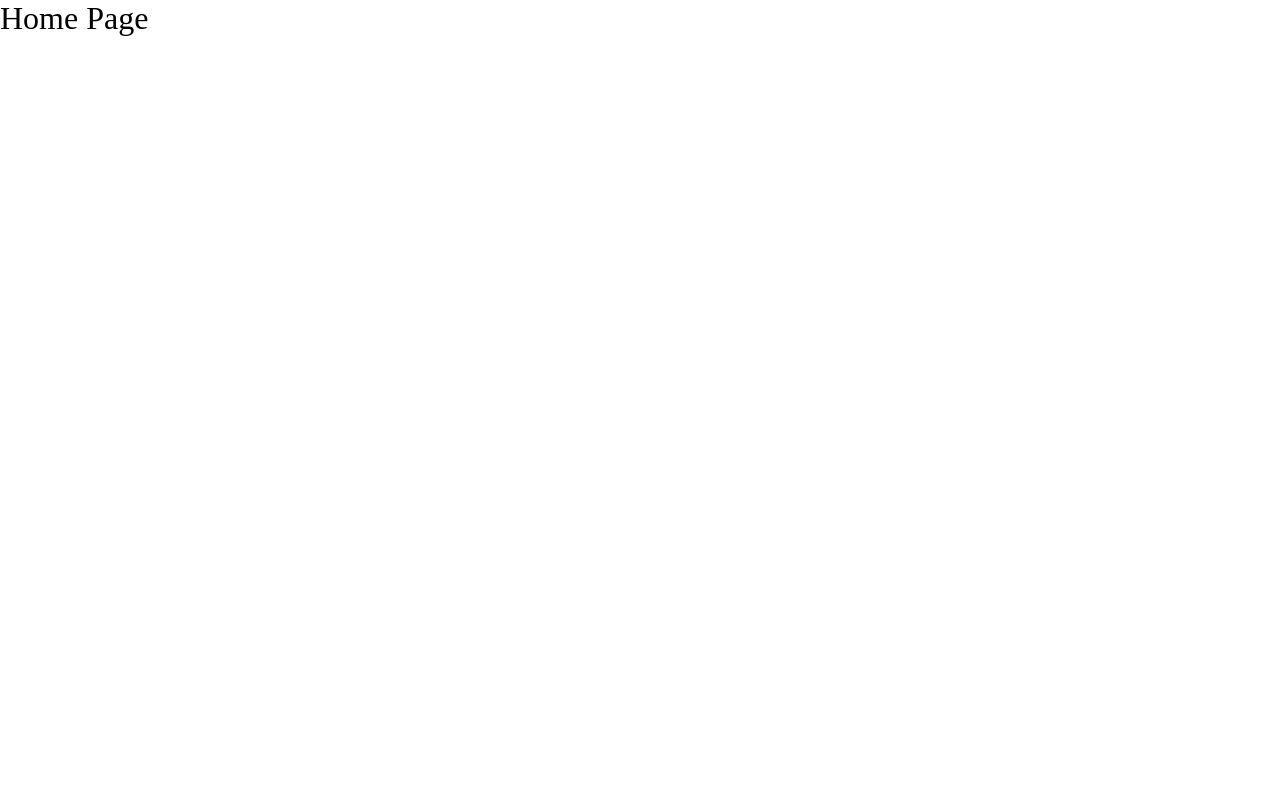
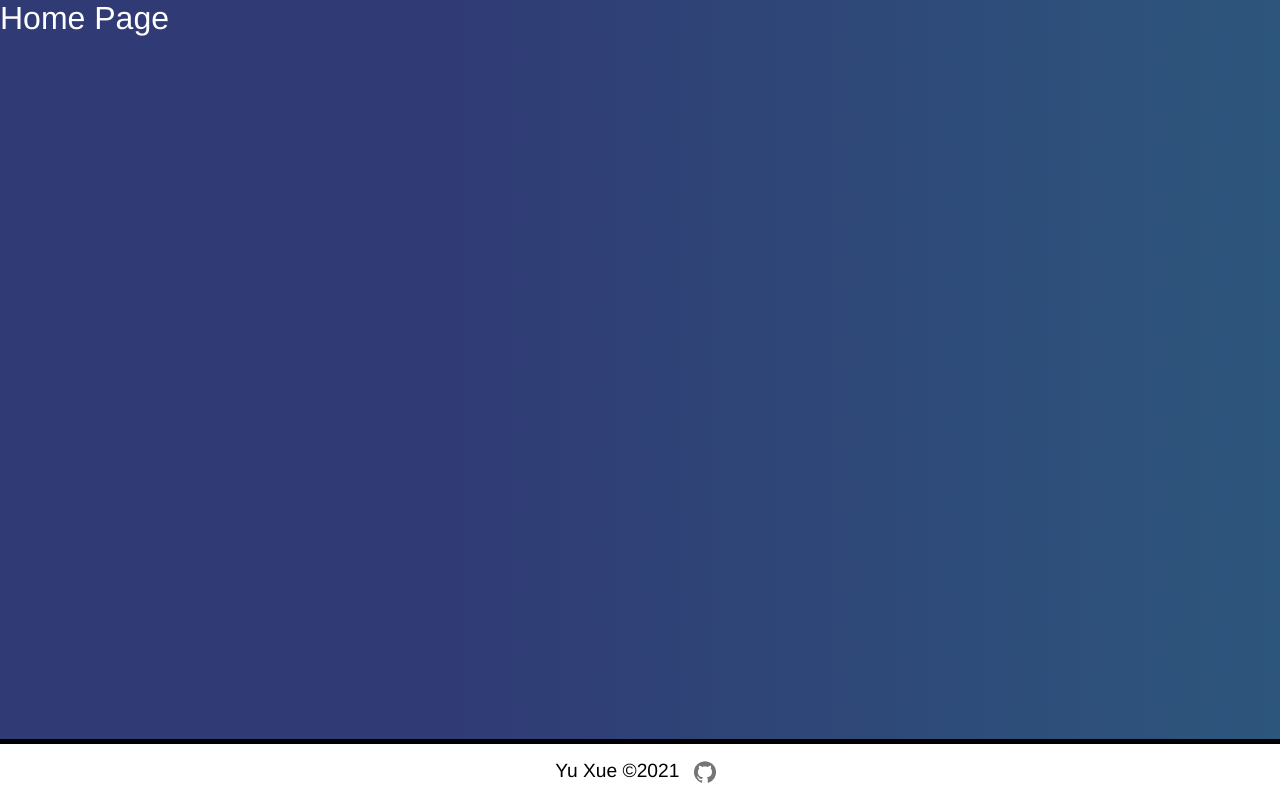
Before and after one commit to Yuuuuuu-xue/MovesInterviewAssignment, a React (Create React App) app: page / in a window 1280 px wide. Built offline with nearby package versions, Linux system fonts and the light colour scheme; the HTML template or start-up script is replaced by a standard one.

Commit message:
Add basic layout

```diff
--- a/package.json
+++ b/package.json
@@ -3,6 +3,9 @@
   "version": "0.1.0",
   "private": true,
   "dependencies": {
+    "@emotion/react": "^11.5.0",
+    "@emotion/styled": "^11.3.0",
+    "@mui/icons-material": "^5.1.0",
     "@testing-library/jest-dom": "^5.15.0",
     "@testing-library/react": "^11.2.7",
     "@testing-library/user-event": "^12.8.3",
--- a/src/App.scss
+++ b/src/App.scss
@@ -1,3 +1,5 @@
+@import "./variables.scss";
+
 body, p, a, ul, li {
   margin: 0;
   padding: 0;
@@ -13,3 +15,10 @@ h1, h2, h3, h4, h5 {
 ul {
   list-style: none;
 }
+
+body {
+  font-family: $primary-font;
+  background-image: $background-color;
+  overflow-x: hidden;
+  color: $white;
+}
--- a/src/App.tsx
+++ b/src/App.tsx
@@ -2,15 +2,18 @@ import './App.scss';
 import { BrowserRouter as Router, Routes, Route } from "react-router-dom";
 import Home from "./Pages/Home";
 import Data from "./Pages/Data";
+import Layout from './Components/Layout';
 
 function App() {
   return (
     <Router>
-      <Routes>
-        <Route path="/" element={<Home />}/>
-        <Route path="/data" element={<Data />}/>
-        <Route path="*" element={<h1>404 page</h1>}/>
-      </Routes>
+      <Layout>
+        <Routes>
+          <Route path="/" element={<Home />}/>
+          <Route path="/data" element={<Data />}/>
+          <Route path="*" element={<h1>404 page</h1>}/>
+        </Routes>
+      </Layout>
     </Router>
   );
 }
--- /dev/null
+++ b/src/Components/Footer.tsx
@@ -0,0 +1,24 @@
+import React from "react";
+import style from "../styles/Footer.module.scss";
+import GitHubIcon from '@mui/icons-material/GitHub';
+import IconButton from '@mui/material/IconButton';
+import ButtonStyle from "../styles/Button.module.scss";
+
+interface Props {
+};
+
+const Footer: React.FC<Props> = (): React.ReactElement => {
+  return (
+    <footer className={style.footer}>
+      Yu Xue ©2021 <span>
+        <a target="_blank" href="https://github.com/Yuuuuuu-xue">
+          <IconButton className={ButtonStyle.github}>
+            <GitHubIcon />
+          </IconButton>
+        </a>
+      </span>
+    </footer>
+  )
+};
+
+export default Footer;
--- /dev/null
+++ b/src/Components/Layout.tsx
@@ -0,0 +1,19 @@
+import Footer from "./Footer";
+import React from "react";
+
+
+interface Props {
+  children: React.ReactNode;
+}
+
+const Layout: React.FC<Props> = ({  children }) => {
+  return (
+    <div className="root">
+      <main>
+        {children}
+      </main>
+      <Footer />
+    </div>
+  );
+};
+export default Layout;
--- /dev/null
+++ b/src/styles/Button.module.scss
@@ -0,0 +1,3 @@
+.github:hover {
+  color: black;
+}
--- /dev/null
+++ b/src/styles/Footer.module.scss
@@ -0,0 +1,16 @@
+@import "../variables.scss";
+
+.footer {
+  text-align: center;
+  font-size: 1.2em;
+  display: block;
+  position: fixed;
+  left: 0;
+  right: 0;
+  bottom: 0;
+  padding: 1vh 0;
+  background: $white;
+  z-index: 2;
+  border-top: 5px solid $black;
+  color: $black;
+}
--- /dev/null
+++ b/src/variables.scss
@@ -0,0 +1,4 @@
+$primary-font: "Franklin Gothic Medium", "Arial Narrow", Arial, sans-serif;
+$background-color: linear-gradient(90deg, #303b75 0%, #303b75 35%, #2d567c 100%);
+$white: #FFF;
+$black: #000;
```
Also changed, not shown: 1 other file (tests, documents, lock files or other folders).
